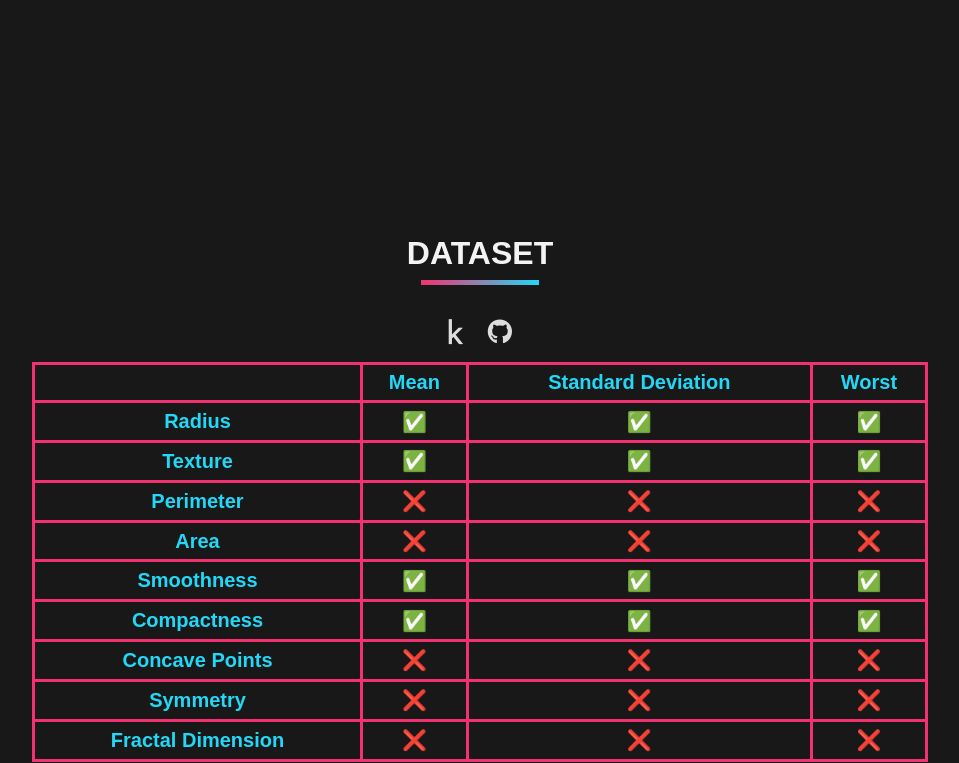
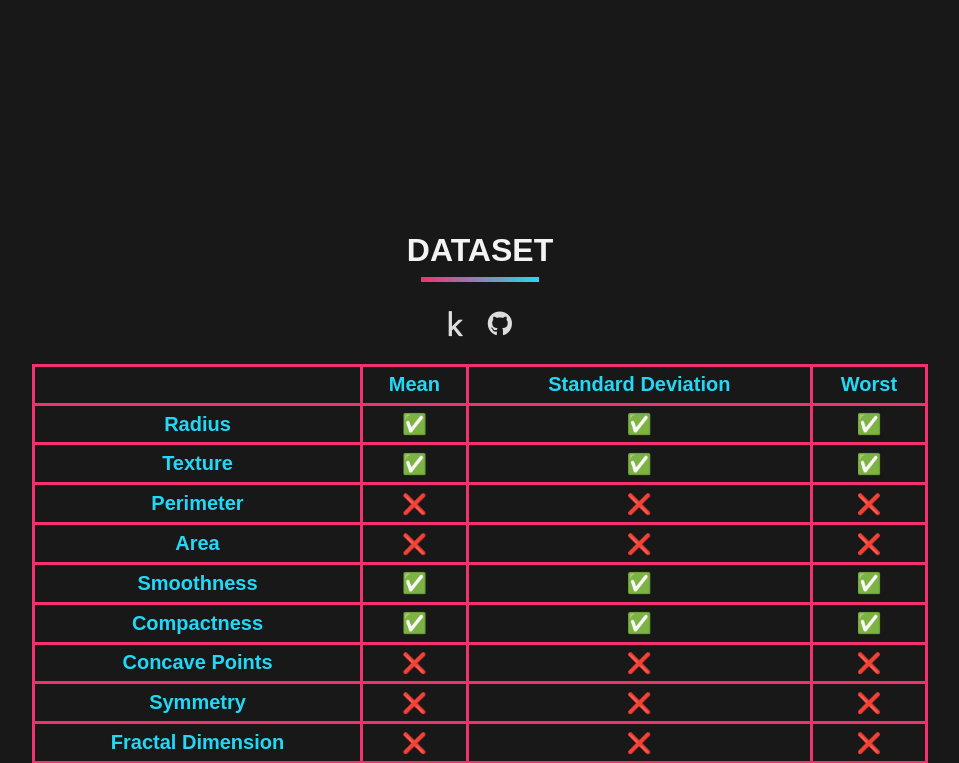
Before and after one commit to rpranaykumarreddy/AI-breast-cancer, a Django app: page / in a window 1280 px wide. Shown: the part 1484-2247 px from the top of the page, without its empty margins (160-1119 px from the left). Run offline with Django 4.2, Linux system fonts and the light colour scheme; some libraries are stand-ins or nearby versions.

Commit message:
Update home.html

```diff
--- a/templates/home.html
+++ b/templates/home.html
@@ -104,8 +104,8 @@
             <br>
             <div class="team-social">
                 <div class="flex-row "><br><br>
-                    <a style="margin: 15px 6px;" href="https://www.kaggle.com/uciml/breast-cancer-wisconsin-data" target="_blank" title="UCI dataset:Kaggle"><span class="social-sym hwhite"><i class="fa-brands fa-kaggle"></i></i></span></a>
-                    <a style="margin: 15px 6px;"  href="https://github.com/rpranaykumarreddy/bc" target="_blank" title="Project code:Github"><span class="social-sym hwhite"><i class="fa-brands fa-github"></i></i></span></a>
+                    <a style="margin: 10px 6px 25px 6px;" href="https://www.kaggle.com/uciml/breast-cancer-wisconsin-data" target="_blank" title="UCI dataset:Kaggle"><span class="social-sym hwhite"><i class="fa-brands fa-kaggle"></i></i></span></a>
+                    <a style="margin: 10px 6px 25px 6px;"  href="https://github.com/rpranaykumarreddy/bc" target="_blank" title="Project code:Github"><span class="social-sym hwhite"><i class="fa-brands fa-github"></i></i></span></a>
                     <br><br>
                 </div>
             </div>
```
